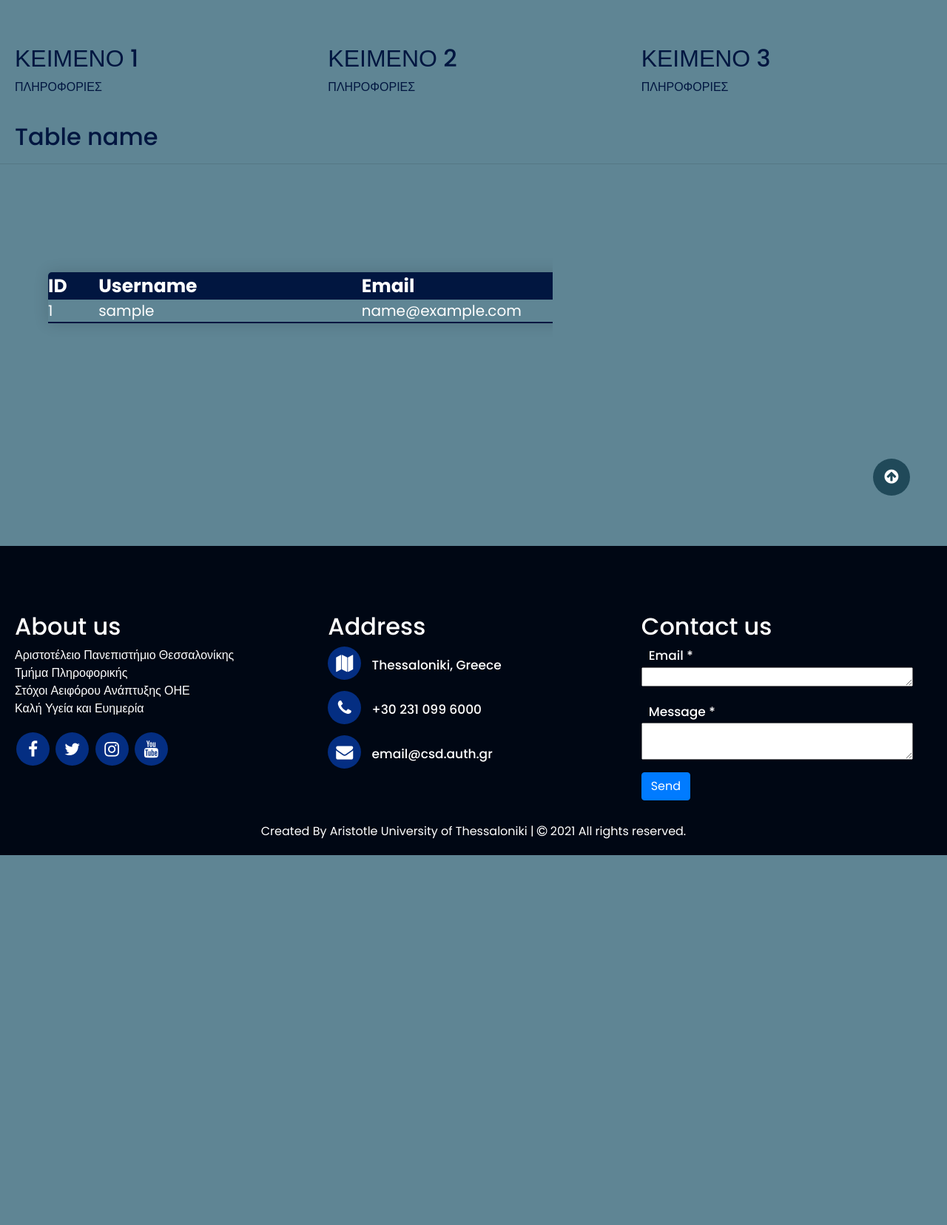
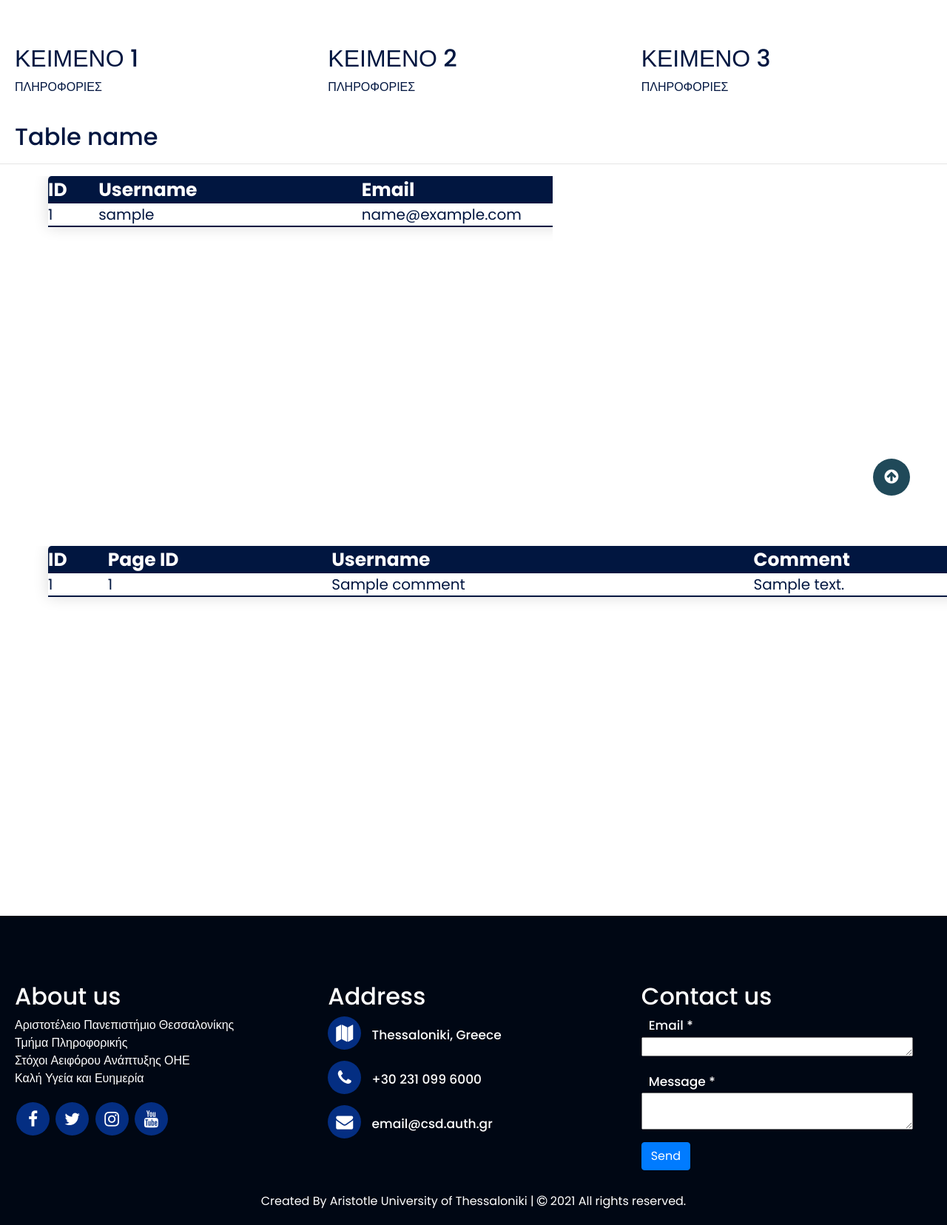
Before and after one commit to gesot/education-for-all, a PHP site: page /admin-page.php in a window 1280 px wide. Shown: the part 80-1736 px from the top of the page at 74% size. Before the commit the page ends 1236 px from the top, so only its background shows below. Run offline with PHP 8.4, Linux system fonts and the light colour scheme; tables that the repository leaves empty or names only in its code hold one stand-in row (values such as "Sample post"); some libraries are stand-ins or nearby versions.

Commit message:
comment table / delete comment

```diff
--- a/admin-page.css
+++ b/admin-page.css
@@ -1,8 +1,38 @@
+.search{
+    justify-content: center;
+    align-items: center;
+    width: 100%;
+    background-color: black;
+    padding: 2rem;
+    border-radius: 6px;
+  }
+
+  .search-input{
+    padding: 1rem 2rem;
+    border: 0;
+    border-radius: inherit;
+    flex-grow: 1;
+    font-size: 1.4rem;
+  }
+
+  .search-btn{
+    padding: 1rem 2rem;
+    cursor: pointer;
+    display: inline-block;
+    text-align: center;
+    color: #fff;
+    background-color: #2979ff;
+    border: 0;
+    border-radius: inherit;
+    font-size: 1.4rem;
+    width: max-content;
+    flex-shrink: 0;
+  }
+
 
 /*----------START OF TABLE----------*/
 .content-table{
   border-collapse: collapse;
-  margin: 30px 0;
   font-size: 20px;
   min-width: 1000px;
   border-radius:  5px 5px 0 0 ;
@@ -28,12 +58,50 @@
 }
 
 .content-table tbody tr:nth-of-type(even){
-    background-color: #4e7680;
+    background-color:#5F9EA0;
 }
-
 .content-table tbody tr:last-of-type{
     border-bottom: 2px solid #011640;
+}
+.content-table tbody td{
+    color: #011640;
 }
 
 
 /*----------END OF TABLE----------*/
+.comment-table{
+    border-collapse: collapse;
+    font-size: 20px;
+    width: 85em;
+    border-radius:  5px 5px 0 0 ;
+    overflow: hidden;
+    box-shadow: 0 0 20px rgba(0, 0, 0, 0.15);
+  }
+
+.comment-table thead tr{
+    background-color: #011640;
+    color: black;
+    text-align: left;
+    font-weight: bold;
+    font-size: 25px;
+    padding: 2em;
+}
+
+.comment-table th,
+.comment-table td{
+    padding: 12px, 15px;
+}
+
+.comment-table tbody tr{
+    border-bottom: 1px solid #dddddd;
+}
+
+.comment-table tbody tr:nth-of-type(even){
+    background-color:#5F9EA0;
+}
+.comment-table tbody tr:last-of-type{
+    border-bottom: 2px solid #011640;
+}
+.comment-table tbody td{
+    color: #011640;
+}
--- a/admin-page.php
+++ b/admin-page.php
@@ -10,11 +10,10 @@
 			rel="stylesheet">
 		<link rel="stylesheet" href="https://stackpath.bootstrapcdn.com/font-awesome/4.7.0/css/font-awesome.min.css">
 		<link rel="stylesheet" href="https://stackpath.bootstrapcdn.com/bootstrap/4.5.2/css/bootstrap.min.css">
-		<link rel="stylesheet" href="style.css">
 		<link rel="stylesheet" href="index.css">
+    <link rel="stylesheet" href="admin-page.css">
 		<script src="https://code.jquery.com/jquery-3.6.0.min.js"></script>
 		<script src="https://stackpath.bootstrapcdn.com/bootstrap/4.5.2/js/bootstrap.min.js"></script>
-        <link rel="stylesheet" href="admin-page.css">
 	</head>
 
 <body>
@@ -52,14 +51,21 @@
 <!----------END OF ROWS---------->
 
 <!----------START OF TABLE---------->
+
+
     <h2 style="margin-left: 20px;">Table name</h2>
     <hr>
     <div class="container-fluid" style="padding-bottom:100px" >
     <div class="row">
     <div class="col-md-7" style="overflow-y: scroll;height: 400px;">
-    <table class="content-table" style="margin-left: 50px; margin-bottom: 100px;">
-        <?php include("user-interaction/user-table.php") ?>
-    </table>
+    <?php include("user-interaction/user-table.php") ?>
+    </div>
+    </div>
+    </div>
+    <div class="container-fluid" style="padding-bottom:100px" >
+    <div class="row">
+    <div class="col-md-12" style="overflow-y: scroll;height: 400px;">
+    <?php include("user-interaction/comment-table.php") ?>
     </div>
     </div>
     </div>
--- /dev/null
+++ b/user-interaction/comment-table.php
@@ -0,0 +1,30 @@
+<?php
+
+    $connection = mysqli_connect('localhost', 'pspi', 'pspi2021', 'users');
+    $query = "SELECT `id`,`page_id`,`name`,`content` FROM `comments`
+              ORDER BY `submit_date` DESC  ";
+    $execQuery = mysqli_query($connection, $query);
+    if(mysqli_num_rows($execQuery) > 0){
+        echo " <table class='comment-table' style='margin-left: 50px; margin-bottom: 100px;'>
+        <thead>
+        <tr>
+            <th>ID</th>
+            <th>Page ID</th>
+            <th>Username</th>
+            <th>Comment</th>
+            <th>Manage</th>
+        </tr>
+        </thead><tbody>";
+        while ($result = mysqli_fetch_array($execQuery, MYSQLI_NUM)) {
+
+            echo "<tr>
+                    <td>$result[0]</td>
+                    <td>$result[1]</td>
+                    <td>$result[2]</td>
+                    <td>$result[3]</td>
+                    <td><a href='delete-comment.php?id=<?php echo $result[0]; ?>'>Delete</a></td>
+                 </tr>";
+        }
+        echo "</tbody> </table>";
+    }
+?>
--- a/user-interaction/logout.php
+++ b/user-interaction/logout.php
@@ -5,4 +5,3 @@
     $_SESSION['isLogged'] = false;
     header('Location: ../Register.php');
 ?>
-//
```
Also changed, not shown: user-interaction/delete-comment.php (added, +15 -0 lines).
